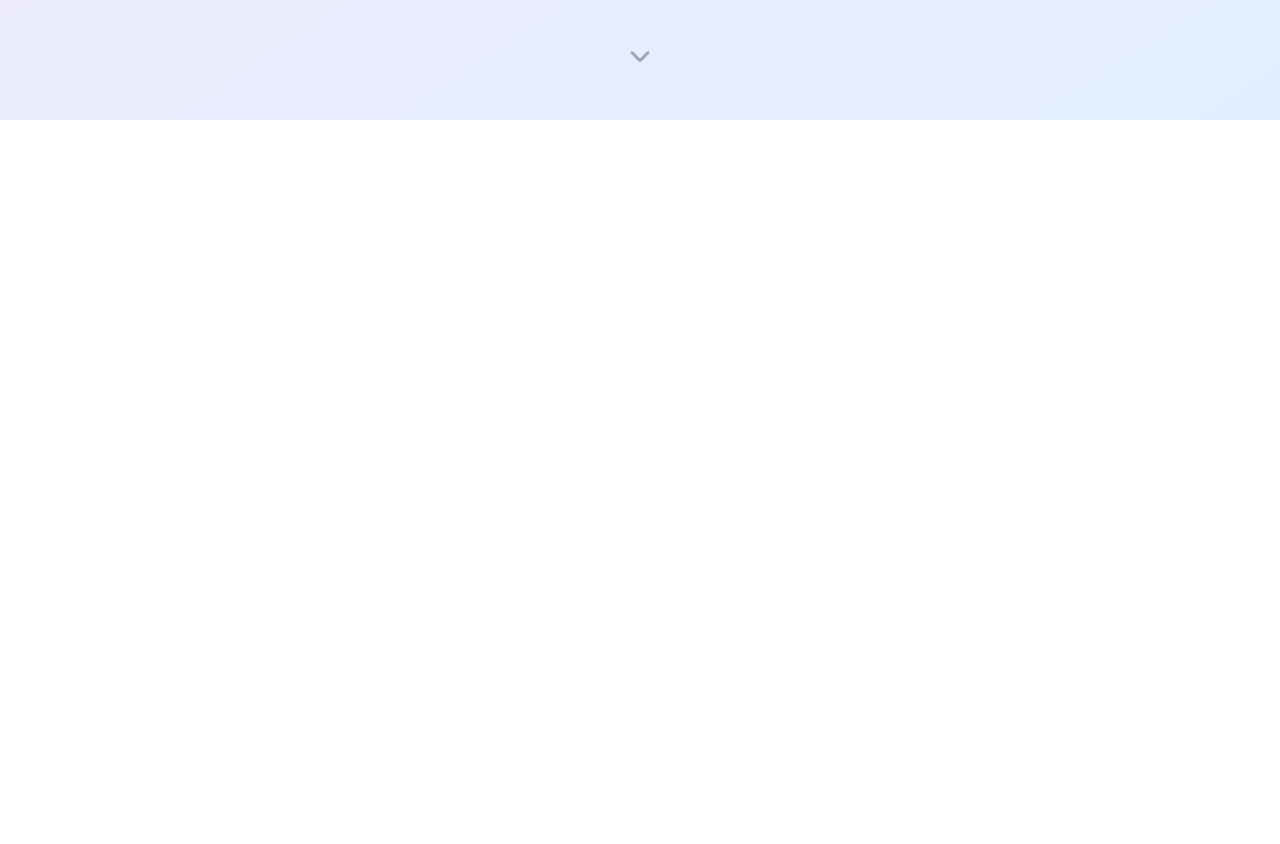
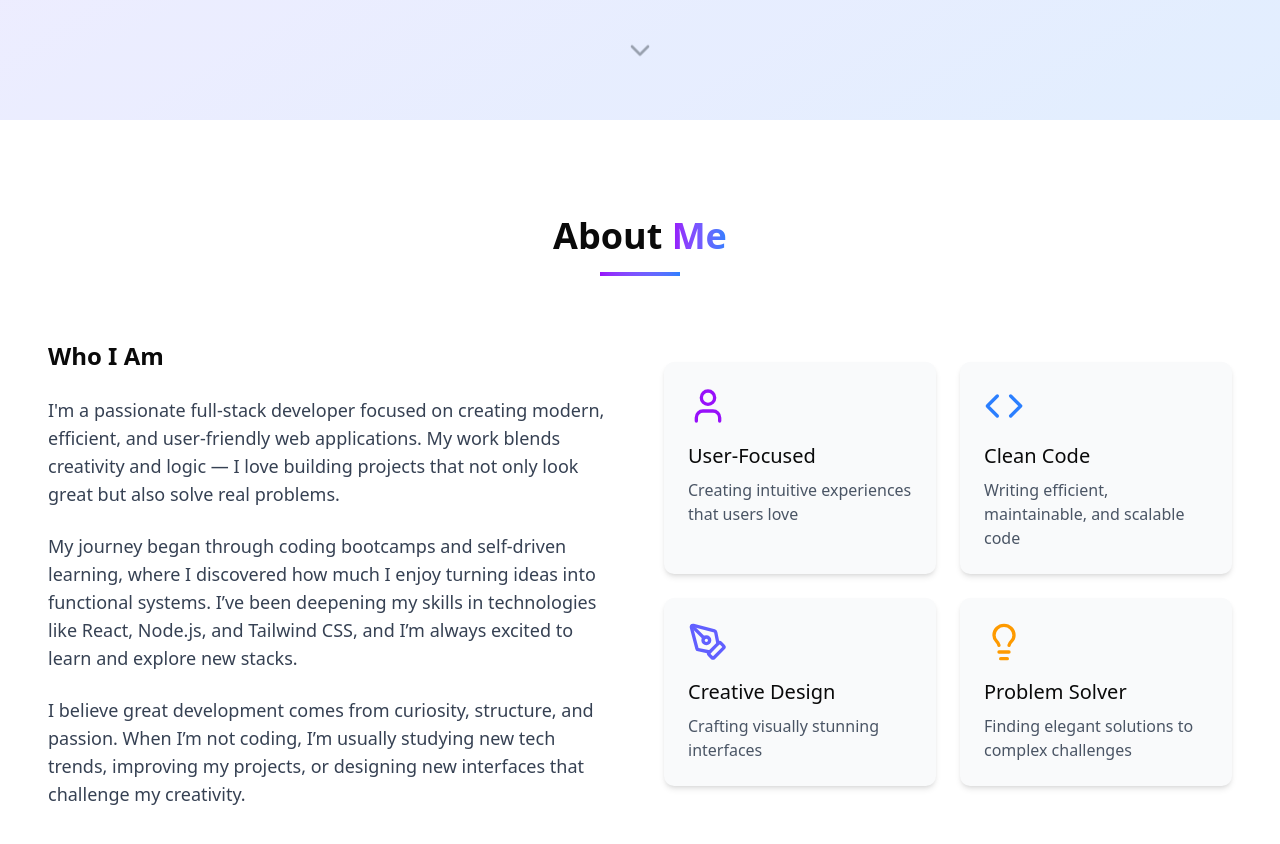
Before and after one commit to jhenifferaraujo20/jhenifferbaldiportfolio, a React (Vite) app: page / in a window 1280 px wide. Shown: the part 680-1524 px from the top of the page. Before the commit the page ends 800 px from the top, so only its background shows below. Built offline with nearby package versions, Linux system fonts and the light colour scheme.

Commit message:
feat: implementa about section

```diff
--- a/package.json
+++ b/package.json
@@ -17,6 +17,7 @@
     "lucide-react": "^0.536.0",
     "react": "^19.1.0",
     "react-dom": "^19.1.0",
+    "react-intersection-observer": "^9.16.0",
     "react-router-dom": "^7.7.1",
     "tailwind-merge": "^3.3.1"
   },
--- /dev/null
+++ b/src/components/About.tsx
@@ -0,0 +1,66 @@
+import { useInView } from "react-intersection-observer";
+import { User, Code, PenTool, Lightbulb } from "lucide-react";
+
+const About = () => {
+  const { ref: sectionRef, inView } = useInView({
+    threshold: 0.2,
+    triggerOnce: false,
+  });
+
+  return (
+    <section
+      id="about"
+      ref={sectionRef}
+      className="py-24 px-6 md:px-12 bg-white relative overflow-hidden"
+    >
+      <div className="max-w-7xl mx-auto">
+        <div className="text-center mb-16">
+          <h2 className={`text-3xl md:text-4xl font-bold mb-4 ${inView ? "animate-fade-in" : "opacity-0"}`}>
+            About <span className="gradient-text">Me</span>
+          </h2>
+          <div className="w-20 h-1 bg-gradient-to-r from-purple-600 to-blue-500 mx-auto"></div>
+        </div>
+
+        <div className="grid grid-cols-1 md:grid-cols-2 gap-12 items-center">
+          <div className={`space-y-6 ${inView ? "animate-fade-in-left" : "opacity-0"}`}>
+            <h3 className="text-2xl font-semibold">Who I Am</h3>
+            <p className="text-lg text-gray-700">
+              I'm a passionate full-stack developer focused on creating modern, efficient, and user-friendly web applications. My work blends creativity and logic — I love building projects that not only look great but also solve real problems.
+            </p>
+            <p className="text-lg text-gray-700">
+                My journey began through coding bootcamps and self-driven learning, where I discovered how much I enjoy turning ideas into functional systems. I’ve been deepening my skills in technologies like React, Node.js, and Tailwind CSS, and I’m always excited to learn and explore new stacks.
+            </p>
+            <p className="text-lg text-gray-700">
+                I believe great development comes from curiosity, structure, and passion. When I’m not coding, I’m usually studying new tech trends, improving my projects, or designing new interfaces that challenge my creativity.
+            </p>
+          </div>
+
+          <div className={`grid grid-cols-1 sm:grid-cols-2 gap-6 ${inView ? "animate-fade-in-right" : "opacity-0"}`} style={{ animationDelay: "200ms" }}>
+            <div className="bg-gray-50 p-6 rounded-lg shadow-md hover:shadow-xl card-hover">
+              <User className="w-10 h-10 text-purple-600 mb-4" />
+              <h4 className="text-xl font-medium mb-2">User-Focused</h4>
+              <p className="text-gray-600">Creating intuitive experiences that users love</p>
+            </div>
+            <div className="bg-gray-50 p-6 rounded-lg shadow-md hover:shadow-xl card-hover">
+              <Code className="w-10 h-10 text-blue-500 mb-4" />
+              <h4 className="text-xl font-medium mb-2">Clean Code</h4>
+              <p className="text-gray-600">Writing efficient, maintainable, and scalable code</p>
+            </div>
+            <div className="bg-gray-50 p-6 rounded-lg shadow-md hover:shadow-xl card-hover">
+              <PenTool className="w-10 h-10 text-indigo-500 mb-4" />
+              <h4 className="text-xl font-medium mb-2">Creative Design</h4>
+              <p className="text-gray-600">Crafting visually stunning interfaces</p>
+            </div>
+            <div className="bg-gray-50 p-6 rounded-lg shadow-md hover:shadow-xl card-hover">
+              <Lightbulb className="w-10 h-10 text-amber-500 mb-4" />
+              <h4 className="text-xl font-medium mb-2">Problem Solver</h4>
+              <p className="text-gray-600">Finding elegant solutions to complex challenges</p>
+            </div>
+          </div>
+        </div>
+      </div>
+    </section>
+  );
+};
+
+export default About;
--- a/src/index.css
+++ b/src/index.css
@@ -1,4 +1,4 @@
-@import "tailwindcss";
+@import 'tailwindcss';
 
 @custom-variant dark (&:is(.dark *));
 
@@ -44,12 +44,10 @@
       opacity: 1;
       transform: translateX(0);
     }
-
   }
 }
 
 @theme inline {
-
   --radius-sm: calc(var(--radius) - 4px);
 
   --radius-md: calc(var(--radius) - 2px);
@@ -122,7 +120,6 @@
 }
 
 :root {
-
   --radius: 0.625rem;
 
   --background: oklch(1 0 0);
@@ -189,7 +186,6 @@
 }
 
 .dark {
-
   --background: oklch(0.145 0 0);
 
   --foreground: oklch(0.985 0 0);
@@ -260,4 +256,7 @@
   body {
     @apply bg-background text-foreground;
   }
+  .card-hover {
+    @apply transition-all duration-300 hover:shadow-xl hover:-translate-y-1;
   }
+}
--- a/src/pages/Index.tsx
+++ b/src/pages/Index.tsx
@@ -1,11 +1,13 @@
 import Navbar from "@/components/Navbar";
 import Hero from "@/components/Hero";
+import About from "@/components/About";
 
 const Index = () => {
     return (
         <main>
             <Navbar />
             <Hero />
+            <About />
         </main>
     );
 }
```
Also changed, not shown: 1 other file (tests, documents, lock files or other folders). Lines whose indentation alone changed are shown as unchanged.
